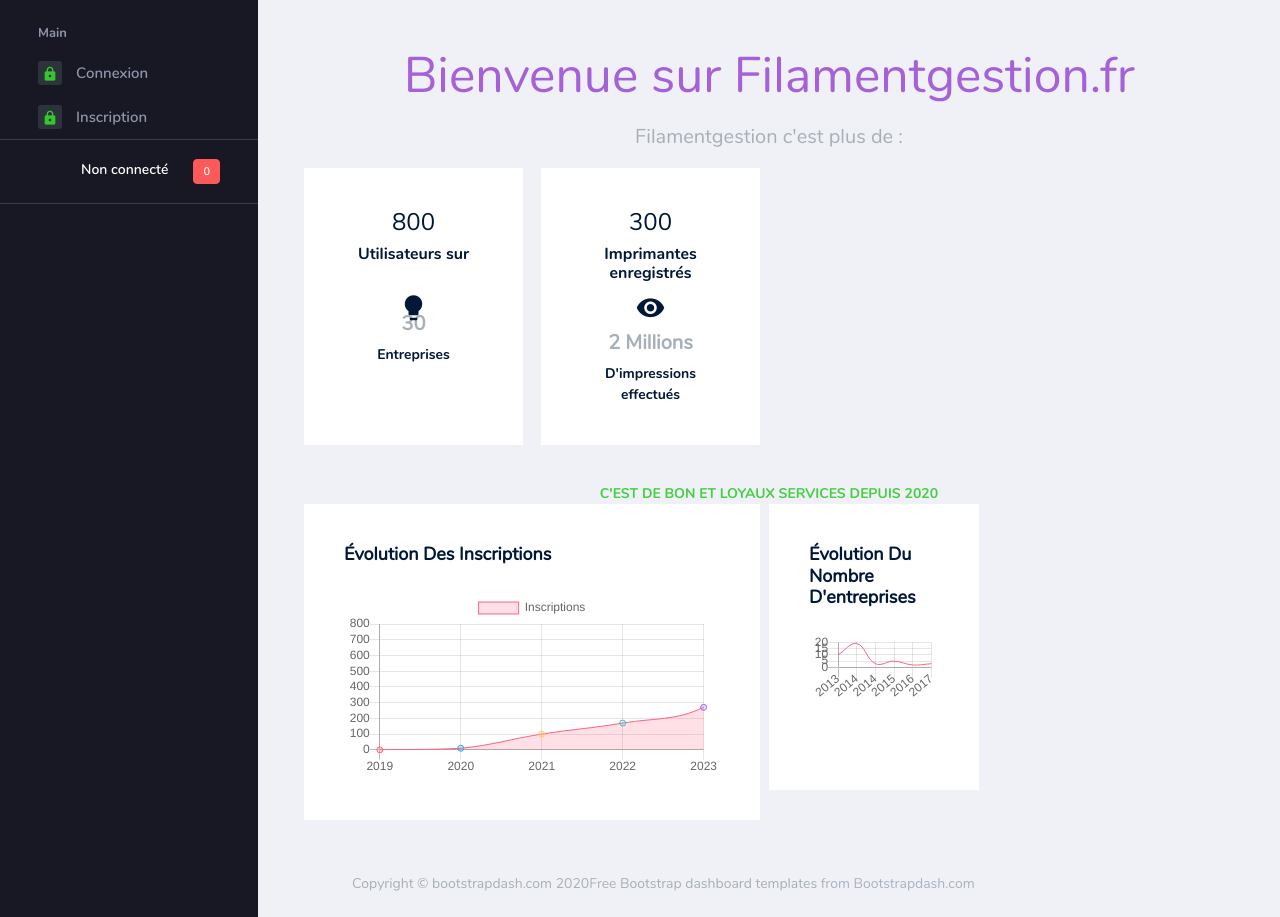
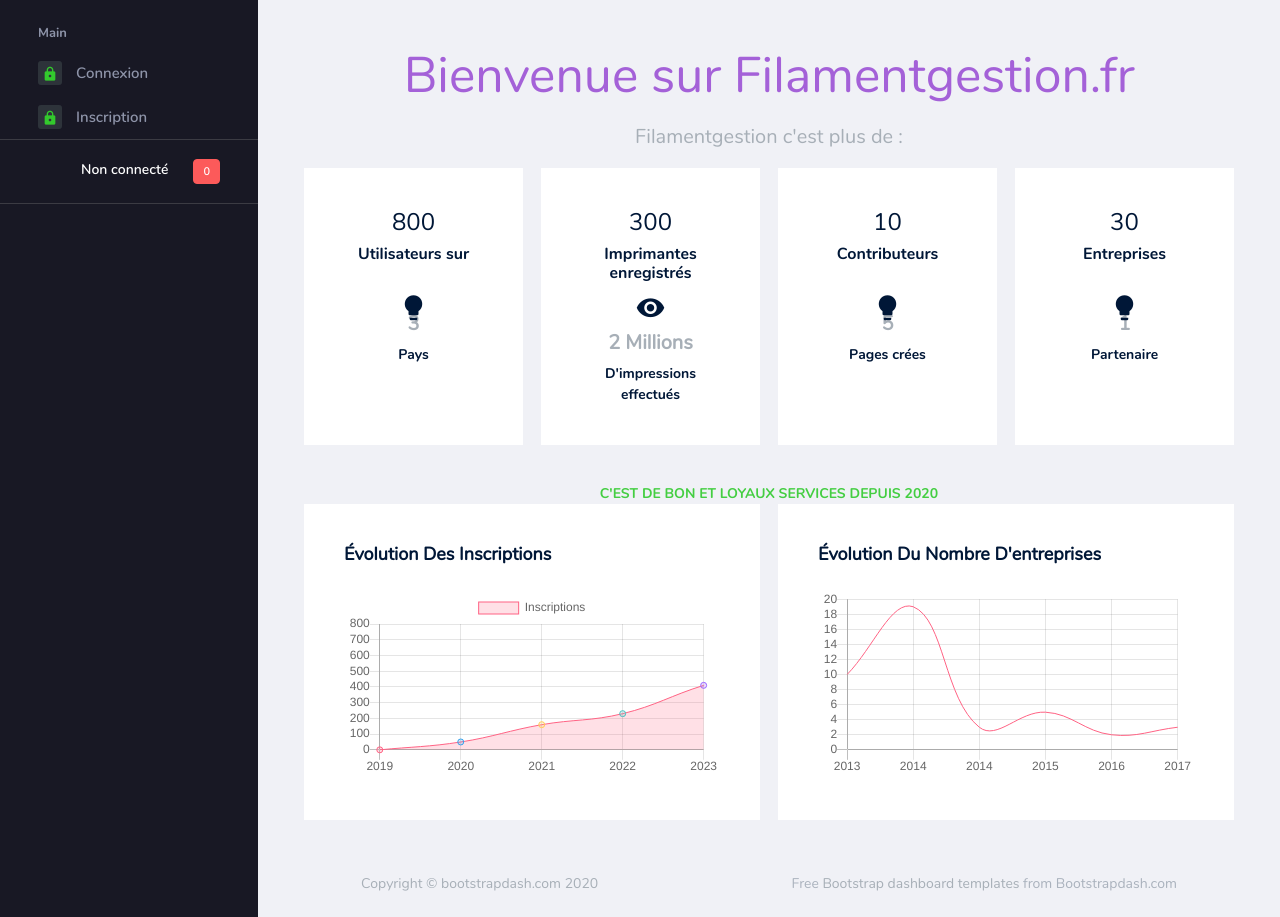
Before and after one commit to Mathbech/filamentgestion.fr, a Symfony app: template templates/public/index.html.twig in a window 1280 px wide. Shown: the part 64-981 px from the top of the page. Run offline with Twig, Linux system fonts and the light colour scheme; the template is opened without the code that fills it, so the values that code supplies are empty; some libraries are stand-ins or nearby versions.

Commit message:
Alignement des graph sur la page d'accueil

```diff
--- a/templates/nav/navbar.html.twig
+++ b/templates/nav/navbar.html.twig
@@ -1,7 +1,9 @@
 <nav class="navbar default-layout-navbar col-lg-12 col-12 p-0 fixed-top d-flex flex-row">
     <div class="text-center navbar-brand-wrapper d-flex align-items-center justify-content-center">
-    <a class="navbar-brand brand-logo" href="#"><img src="{{asset('assets/images/logo.svg')}}" alt="logo" /></a>
-    <a class="navbar-brand brand-logo-mini" href="#"><img src="{{asset('assets/images/logo-mini.svg')}}" alt="logo" /></a>
+        <a class="navbar-brand brand-logo" href="{{ path('app_public') }}"><img
+                src="{{asset('assets/images/logo.svg')}}" alt="logo" /></a>
+        <a class="navbar-brand brand-logo-mini" href="{{ path('app_public') }}"><img
+                src="{{asset('assets/images/logo-mini.svg')}}" alt="logo" /></a>
     </div>
     <div class="navbar-menu-wrapper d-flex align-items-stretch">
         <button class="navbar-toggler navbar-toggler align-self-center" type="button" data-toggle="minimize">
@@ -19,7 +21,9 @@
         </div>
         <ul class="navbar-nav navbar-nav-right">
             {# <li class="nav-item  dropdown d-none d-md-block">
-        <a class="nav-link dropdown-toggle" id="reportDropdown" href="#" data-toggle="dropdown" aria-expanded="false"> Reports </a>
+                <a class="nav-link dropdown-toggle" id="reportDropdown" href="#" data-toggle="dropdown"
+                    aria-expanded="false">
+                    Reports </a>
                 <div class="dropdown-menu navbar-dropdown" aria-labelledby="reportDropdown">
                     <a class="dropdown-item" href="#">
                         <i class="mdi mdi-file-pdf mr-2"></i>PDF </a>
@@ -32,7 +36,9 @@
                 </div>
             </li>
             <li class="nav-item  dropdown d-none d-md-block">
-        <a class="nav-link dropdown-toggle" id="projectDropdown" href="#" data-toggle="dropdown" aria-expanded="false"> Projects </a>
+                <a class="nav-link dropdown-toggle" id="projectDropdown" href="#" data-toggle="dropdown"
+                    aria-expanded="false">
+                    Projects </a>
                 <div class="dropdown-menu navbar-dropdown" aria-labelledby="projectDropdown">
                     <a class="dropdown-item" href="#">
                         <i class="mdi mdi-eye-outline mr-2"></i>View Project </a>
@@ -42,7 +48,8 @@
                 </div>
             </li> #}
             {# <li class="nav-item nav-language dropdown d-none d-md-block">
-        <a class="nav-link dropdown-toggle" id="languageDropdown" href="#" data-toggle="dropdown" aria-expanded="false">
+                <a class="nav-link dropdown-toggle" id="languageDropdown" href="#" data-toggle="dropdown"
+                    aria-expanded="false">
                     <div class="nav-language-icon">
                         <i class="flag-icon flag-icon-us" title="us" id="us"></i>
                     </div>
@@ -71,7 +78,8 @@
                 </div>
             </li> #}
             <li class="nav-item nav-profile dropdown">
-        <a class="nav-link dropdown-toggle" id="profileDropdown" href="#" data-toggle="dropdown" aria-expanded="false">
+                <a class="nav-link dropdown-toggle" id="profileDropdown" href="#" data-toggle="dropdown"
+                    aria-expanded="false">
                     <div class="nav-profile-text">
                         <p class="mb-1 text-black">
                             {% if app.user %}
@@ -83,20 +91,22 @@
                         </p>
                     </div>
                 </a>
-        <div class="dropdown-menu navbar-dropdown dropdown-menu-right p-0 border-0 font-size-sm" aria-labelledby="profileDropdown" data-x-placement="bottom-end">
-          {# <div class="p-3 text-center bg-primary">
-            <img class="img-avatar img-avatar48 img-avatar-thumb" src="{{asset('images/faces/face28.png')}}" alt="">
+                <div class="dropdown-menu navbar-dropdown dropdown-menu-right p-0 border-0 font-size-sm"
+                    aria-labelledby="profileDropdown" data-x-placement="bottom-end">
+                    <!-- <div class="p-3 text-center bg-primary">
+                        <img class="img-avatar img-avatar48 img-avatar-thumb" src="{{asset('images/faces/face28.png')}}"
+                            alt="">
                         <i class="bi bi-person-circle"></i>
-          </div> #}
+                    </div>  -->
                     <div class="p-2">
                         <h5 class="dropdown-header text-uppercase pl-2 text-dark">Options d'Utilisateur </h5>
-            {# <a class="dropdown-item py-1 d-flex align-items-center justify-content-between" href="#">
+                         <!-- <a class="dropdown-item py-1 d-flex align-items-center justify-content-between" href="#">
                             <span>Inbox</span>
                             <span class="p-0">
                                 <span class="badge badge-primary">3</span>
                                 <i class="mdi mdi-email-open-outline ml-1"></i>
                             </span>
-            </a> #}
+                        </a>  -->
                         {% if app.user %}
                         <a class="dropdown-item py-1 d-flex align-items-center justify-content-between" href="#">
                             <span>Profil</span>
@@ -130,11 +140,13 @@
                 </div>
             </li>
             {# <li class="nav-item dropdown">
-        <a class="nav-link count-indicator dropdown-toggle" id="messageDropdown" href="#" data-toggle="dropdown" aria-expanded="false">
+                <a class="nav-link count-indicator dropdown-toggle" id="messageDropdown" href="#" data-toggle="dropdown"
+                    aria-expanded="false">
                     <i class="mdi mdi-email-outline"></i>
                     <span class="count-symbol bg-success"></span>
                 </a>
-        <div class="dropdown-menu dropdown-menu-right navbar-dropdown preview-list" aria-labelledby="messageDropdown">
+                <div class="dropdown-menu dropdown-menu-right navbar-dropdown preview-list"
+                    aria-labelledby="messageDropdown">
                     <h6 class="p-3 mb-0 bg-primary text-white py-4">Messages</h6>
                     <div class="dropdown-divider"></div>
                     <a class="dropdown-item preview-item">
@@ -171,11 +183,13 @@
                 </div>
             </li> #}
             {# <li class="nav-item dropdown">
-        <a class="nav-link count-indicator dropdown-toggle" id="notificationDropdown" href="#" data-toggle="dropdown">
+                <a class="nav-link count-indicator dropdown-toggle" id="notificationDropdown" href="#"
+                    data-toggle="dropdown">
                     <i class="mdi mdi-bell-outline"></i>
                     <span class="count-symbol bg-danger"></span>
                 </a>
-        <div class="dropdown-menu dropdown-menu-right navbar-dropdown preview-list" aria-labelledby="notificationDropdown">
+                <div class="dropdown-menu dropdown-menu-right navbar-dropdown preview-list"
+                    aria-labelledby="notificationDropdown">
                     <h6 class="p-3 mb-0 bg-primary text-white py-4">Notifications</h6>
                     <div class="dropdown-divider"></div>
                     <a class="dropdown-item preview-item">
@@ -218,7 +232,8 @@
                 </div>
             </li>
         </ul> #}
-    {# <button class="navbar-toggler navbar-toggler-right d-lg-none align-self-center" type="button" data-toggle="offcanvas">
+        {# <button class="navbar-toggler navbar-toggler-right d-lg-none align-self-center" type="button"
+            data-toggle="offcanvas">
             <span class="mdi mdi-menu"></span>
         </button> #}
     </div>
--- a/templates/nav/sidebar.html.twig
+++ b/templates/nav/sidebar.html.twig
@@ -66,12 +66,14 @@
         </li>
         {% endif %}
         <li class="nav-item documentation-link">
-      <a class="nav-link" href="http://www.bootstrapdash.com/demo/connect-plus-free/jquery/documentation/documentation.html" target="_blank">
+            {# <a class="nav-link"
+                href="http://www.bootstrapdash.com/demo/connect-plus-free/jquery/documentation/documentation.html"
+                target="_blank">
                 <span class="icon-bg">
                     <i class="mdi mdi-file-document-box menu-icon"></i>
                 </span>
                 <span class="menu-title">Documentation</span>
-      </a>
+            </a> #}
         </li>
         {% else %}
         <li class="nav-item">
--- a/templates/public/index.html.twig
+++ b/templates/public/index.html.twig
@@ -16,9 +16,12 @@
             <div class="card-body text-center">
                 <h2 class="mb-2 text-dark font-weight-normal">800</h2>
                 <h5 class="mb-4 text-dark font-weight-bold">Utilisateurs sur </h5>
-                    <div class="dashboard-progress dashboard-progress-1 d-flex align-items-center justify-content-center item-parent"><i class="mdi mdi-lightbulb icon-md absolute-center text-dark"></i></div>
-                    <h3 class="mt-4 mb-0">30</h3>
-                    <p class="mb-0 font-weight-bold mt-2 text-dark">Entreprises</p>
+                <div
+                    class="dashboard-progress dashboard-progress-1 d-flex align-items-center justify-content-center item-parent">
+                    <i class="mdi mdi-lightbulb icon-md absolute-center text-dark"></i>
+                </div>
+                <h3 class="mt-4 mb-0">3</h3>
+                <p class="mb-0 font-weight-bold mt-2 text-dark">Pays</p>
             </div>
         </div>
     </div>
@@ -27,30 +30,63 @@
             <div class="card-body text-center">
                 <h2 class="mb-2 text-dark font-weight-normal">300</h2>
                 <h5 class="mb-4 text-dark font-weight-bold">Imprimantes enregistrés</h5>
-                <div class="dashboard-progress dashboard-progress-3 d-flex align-items-center justify-content-center item-parent"><i class="mdi mdi-eye icon-md absolute-center text-dark"></i></div>
+                <div
+                    class="dashboard-progress dashboard-progress-3 d-flex align-items-center justify-content-center item-parent">
+                    <i class="mdi mdi-eye icon-md absolute-center text-dark"></i>
+                </div>
                 <h3 class="mt-4 mb-0">2 Millions</h3>
                 <p class="mb-0 font-weight-bold mt-2 text-dark">D'impressions effectués</p>
             </div>
         </div>
     </div>
+    <div class="col-xl-3 col-lg-6 col-sm-6 grid-margin stretch-card">
+        <div class="card">
+            <div class="card-body text-center">
+                <h2 class="mb-2 text-dark font-weight-normal">10</h2>
+                <h5 class="mb-4 text-dark font-weight-bold">Contributeurs</h5>
+                <div
+                    class="dashboard-progress dashboard-progress-1 d-flex align-items-center justify-content-center item-parent">
+                    <i class="mdi mdi-lightbulb icon-md absolute-center text-dark"></i>
                 </div>
-        <p class="mb-0 font-weight-bold mt-2 text-success text-center text-uppercase">C'est de bon et loyaux services depuis 2020</p>
+                <h3 class="mt-4 mb-0">5</h3>
+                <p class="mb-0 font-weight-bold mt-2 text-dark">Pages crées</p>
+            </div>
+        </div>
+    </div>
+    <div class="col-xl-3 col-lg-6 col-sm-6 grid-margin stretch-card">
+        <div class="card">
+            <div class="card-body text-center">
+                <h2 class="mb-2 text-dark font-weight-normal">30</h2>
+                <h5 class="mb-4 text-dark font-weight-bold">Entreprises </h5>
+                <div
+                    class="dashboard-progress dashboard-progress-1 d-flex align-items-center justify-content-center item-parent">
+                    <i class="mdi mdi-lightbulb icon-md absolute-center text-dark"></i>
+                </div>
+                <h3 class="mt-4 mb-0">1</h3>
+                <p class="mb-0 font-weight-bold mt-2 text-dark">Partenaire</p>
+            </div>
+        </div>
+    </div>
+</div>
+
+<p class="mb-0 font-weight-bold mt-2 text-success text-center text-uppercase">C'est de bon et loyaux services depuis
+    2020</p>
 <div class="row">
     <div class="col-lg-6 grid-margin stretch-card">
         <div class="card">
             <div class="card-body">
                 <h4 class="card-title">Évolution des inscriptions</h4>
-                <canvas id="areaChart" style="height:150px"></canvas>
+                <canvas id="areaChart" style="height:250px"></canvas>
+            </div>
         </div>
     </div>
     <div class="col-lg-6 grid-margin stretch-card">
         <div class="card">
             <div class="card-body">
                 <h4 class="card-title">Évolution du nombre d'entreprises</h4>
-                <canvas id="lineChart" style="height:150px"></canvas>
+                <canvas id="lineChart" style="height:250px"></canvas>
             </div>
         </div>
     </div>
 
-
     {% endblock %}
```
Also changed, not shown: templates/empty.html.twig (+12 -9 lines), templates/registration/register.html.twig (+15 -8 lines), templates/security/login.html.twig (+9 -5 lines), public/assets/js/chart.js. Lines whose indentation alone changed are shown as unchanged.
